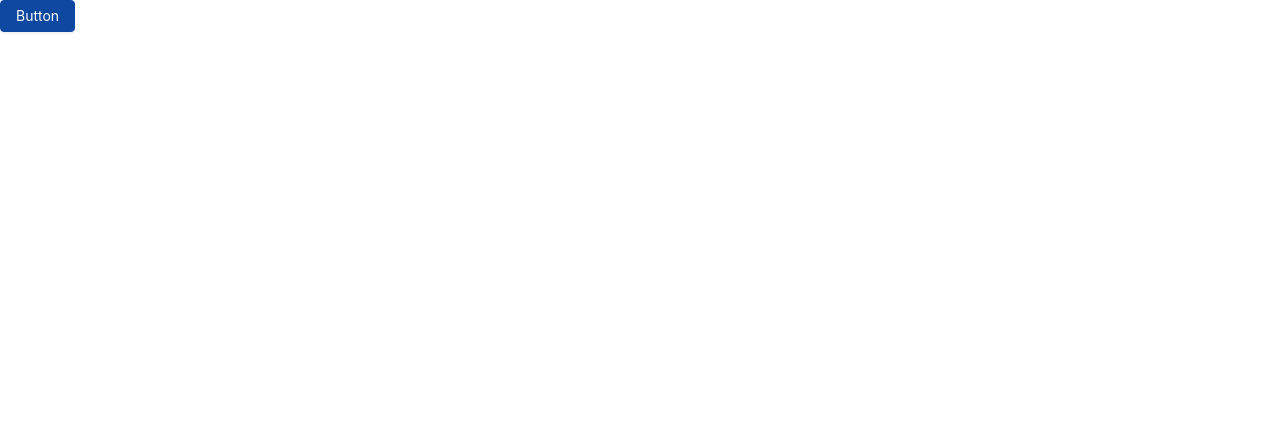
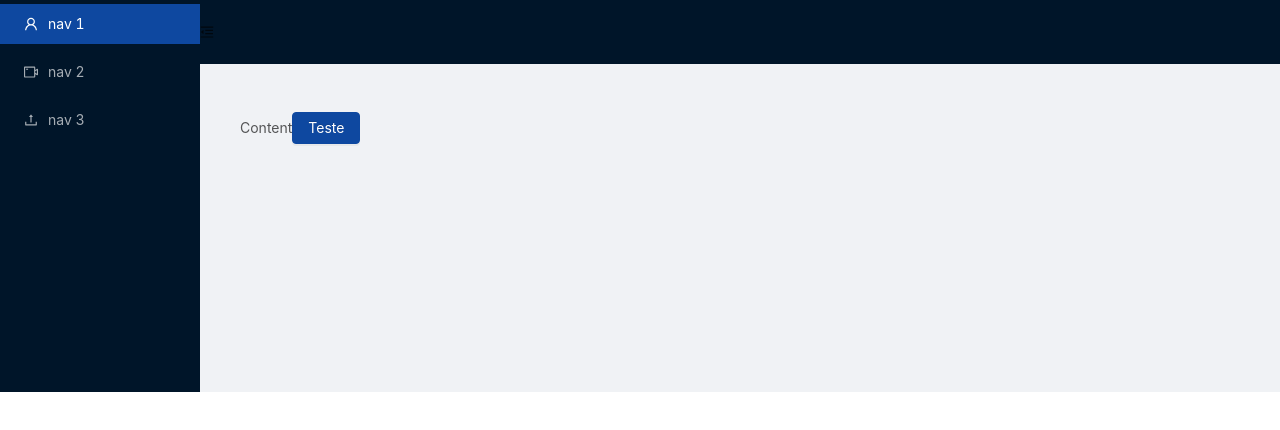
Before and after one commit to davihoffmann/tsreact-setup, a React (Create React App) app: page / in a window 1280 px wide. Shown: the top 430 px of the page. Built offline with nearby package versions, Linux system fonts and the light colour scheme.

Commit message:
adicionado layout

```diff
--- a/src/main/app/index.tsx
+++ b/src/main/app/index.tsx
@@ -1,9 +1,67 @@
-import React, { FC } from 'react';
-import { Button } from 'antd';
+import React, { Component } from 'react';
 import './index.less';
 
-const App: FC = () => {
-    return <Button type="primary">Button</Button>;
-};
+import { Layout, Menu, Button } from 'antd';
+import {
+    MenuUnfoldOutlined,
+    MenuFoldOutlined,
+    UserOutlined,
+    VideoCameraOutlined,
+    UploadOutlined,
+} from '@ant-design/icons';
+
+const { Header, Sider, Content } = Layout;
+
+class App extends Component {
+    state = {
+        collapsed: false,
+    };
+
+    toggle = () => {
+        this.setState({
+            collapsed: !this.state.collapsed,
+        });
+    };
+
+    render() {
+        return (
+            <Layout>
+                <Sider trigger={null} collapsible collapsed={this.state.collapsed}>
+                    <div className="logo" />
+                    <Menu theme="dark" mode="inline" defaultSelectedKeys={['1']}>
+                        <Menu.Item key="1" icon={<UserOutlined />}>
+                            nav 1
+                        </Menu.Item>
+                        <Menu.Item key="2" icon={<VideoCameraOutlined />}>
+                            nav 2
+                        </Menu.Item>
+                        <Menu.Item key="3" icon={<UploadOutlined />}>
+                            nav 3
+                        </Menu.Item>
+                    </Menu>
+                </Sider>
+                <Layout className="site-layout">
+                    <Header className="site-layout-background" style={{ padding: 0 }}>
+                        {React.createElement(this.state.collapsed ? MenuUnfoldOutlined : MenuFoldOutlined, {
+                            className: 'trigger',
+                            onClick: this.toggle,
+                        })}
+                    </Header>
+                    <Content
+                        className="site-layout-background"
+                        style={{
+                            margin: '24px 16px',
+                            padding: 24,
+                            minHeight: 280,
+                        }}
+                    >
+                        Content
+                        <Button type="primary">Teste</Button>
+                    </Content>
+                </Layout>
+            </Layout>
+        );
+    }
+}
 
 export default App;
```
